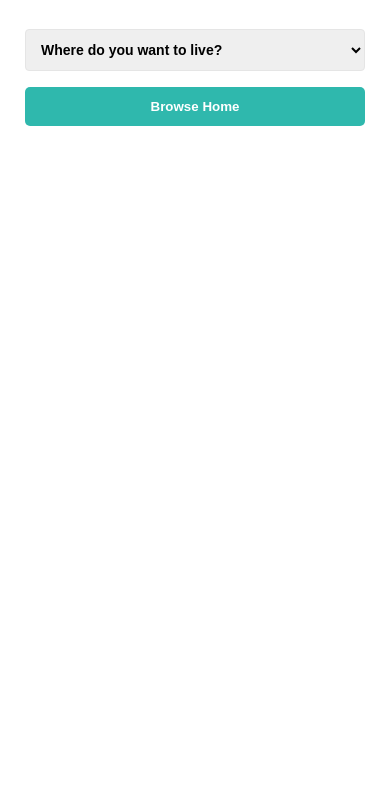
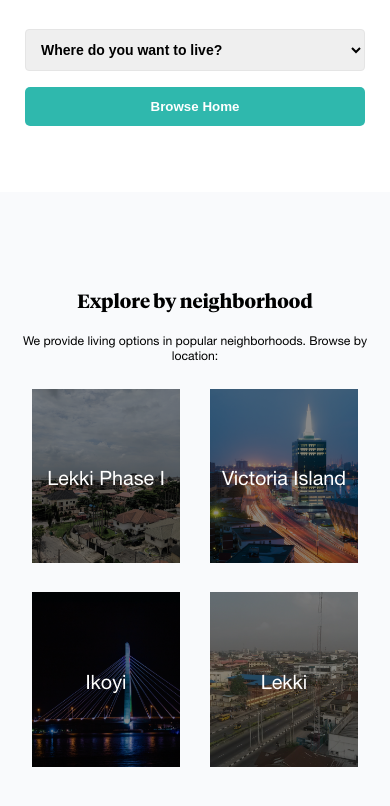
Before and after one commit to bellogo/bootees, a plain HTML site: page src/index.html in a window 390 px wide. Shown: the part 278-1084 px from the top of the page. Before the commit the page ends 844 px from the top, so only its background shows below. Drawn offline with Linux system fonts and the light colour scheme.

Commit message:
styled the explore section and made it responsive

```diff
--- a/src/css/index.scss
+++ b/src/css/index.scss
@@ -67,7 +67,7 @@ nav {
         align-items: center;
         font-size: 11.8px;
         color: black;
-        // letter-spacing: 0.04em;
+        letter-spacing: 0.04em;
         font-weight: bold;
         margin-right: 10px;
 
@@ -177,6 +177,52 @@ main {
             }
         }
     }
+
+    .explore {
+        width: 100vw;
+        background-color: rgb(249, 250, 252);
+        padding: 85px;
+        text-align: center;
+
+        .topic {
+            font-size: 28.8px;
+            font-family: 'Tiempos Headline Bold';
+        }
+
+        .desc {
+            font-family: 'Helvetica 55 Roman';
+            font-size: 16.2px;
+            margin: 18px 0 0 0;
+        }
+
+        .boxcontainers {
+            width: 100%;
+            display: flex;
+            justify-content: center;
+            flex-wrap: nowrap;
+            padding: 0;
+
+            div {
+                text-align: center;
+                min-width: 105.4px;
+                padding: 0px 15px;
+                overflow: hidden;
+
+                p {
+                    position: relative;
+                    white-space: nowrap;
+                    top: 50%;
+                    margin: 5% 0;
+                    font-size: 19.8px;
+                    font-family: 'Helvetica 55 Roman';
+                    color: white;
+                }
+            }
+
+
+        }
+    }
+
 }
 
 @media screen and (max-width : 600px) {
@@ -257,6 +303,30 @@ main {
             }
         }
 
+        .explore {
+            padding: 80px 17px;
+
+            .topic {
+                font-size: 19.14px;
+            }
+
+            .desc {
+                font-size: 12.18px;
+                margin: 17.4px 0 0 0;
+            }
+
+            .boxcontainers {
+                display: flex;
+                flex-wrap: wrap;
+
+                div {
+                    width: 50%;
+
+                    p {
+                        margin: 1% 0;
+                    }
+                }
+            }
+        }
     }
-
 }
--- a/src/index.html
+++ b/src/index.html
@@ -39,8 +39,33 @@
             <div class="picture">
                 <img src="./images/home.png" alt="home photo">
             </div>
-    </section>
+        </div>
+
+        <div class="explore">
+            <p class="topic">Explore by neighborhood</p>
+            <p class="desc">We provide living options in popular neighborhoods. Browse by location:</p>
+            <div class="boxcontainers">
                 <div>
+                    <p>Lekki Phase I</p>
+                    <img style="width: 100%;" src="./images/phase1.png" alt="" srcset="">
+
+                </div>
+                <div>
+                    <p>Victoria Island</p>
+                    <img style="width: 100%; " src="./images/VI.png" alt="" srcset="">
+
+                </div>
+                <div>
+                    <p>Ikoyi</p>
+                    <img style="width: 100%; " src="./images/IKOYI.png" alt="" srcset="">
+
+                </div>
+                <div>
+                    <p>Lekki</p>
+                    <img style="width: 100%; " src="./images/lekki.png" alt="" srcset="">
+
+                </div>
+            </div>
 
         </div>
     </main>
```
Also changed, not shown: src/css/index.css, src/images/IKOYI.png (added), src/images/VI.png (added), src/images/lekki.png (added), src/images/phase1.png (added), 1 other file. Lines whose indentation alone changed are shown as unchanged.
